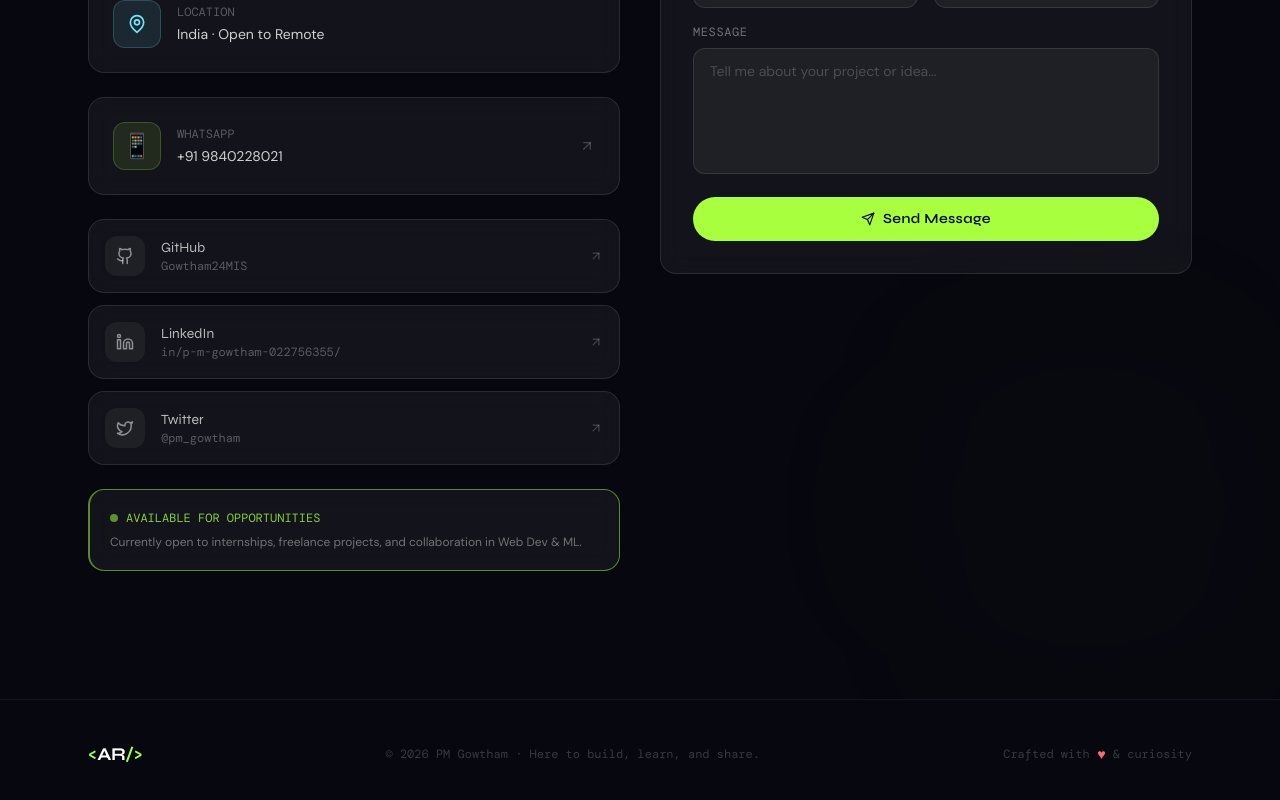
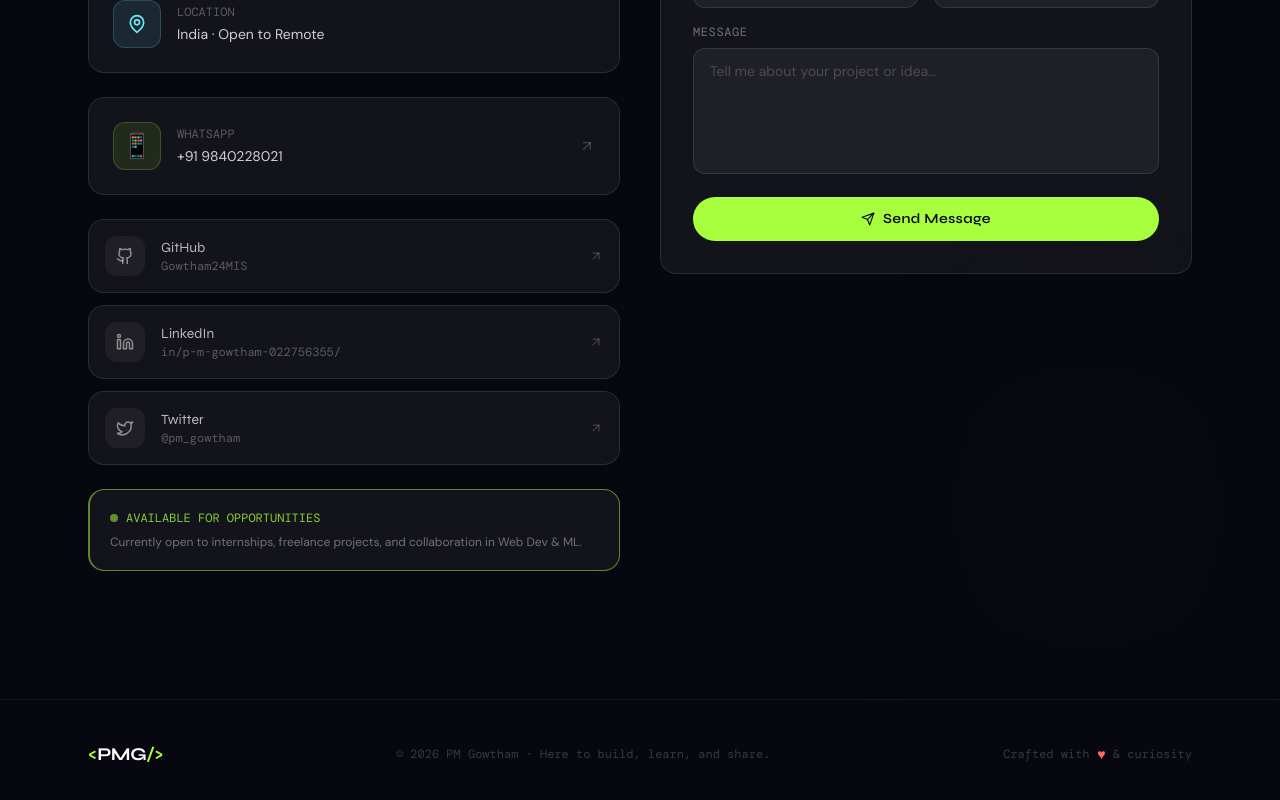
Before and after one commit to Gowtham24MIS/Portfolio, a React (Vite) app in the folder portfolio/: page / in a window 1280 px wide. Shown: the part 7848-8648 px from the top of the page. Built offline with nearby package versions, Linux system fonts and the light colour scheme; a web font is replaced by a local one.

Commit message:
updated the footer pmg

```diff
--- a/portfolio/src/components/Footer.jsx
+++ b/portfolio/src/components/Footer.jsx
@@ -10,7 +10,7 @@
         {/* Logo */}
         <a href="#home" className="font-display font-bold text-lg tracking-tight">
           <span className="text-acid">&lt;</span>
-          <span className="text-white">AR</span>
+          <span className="text-white">PMG</span>
           <span className="text-acid">/&gt;</span>
         </a>
 
```
